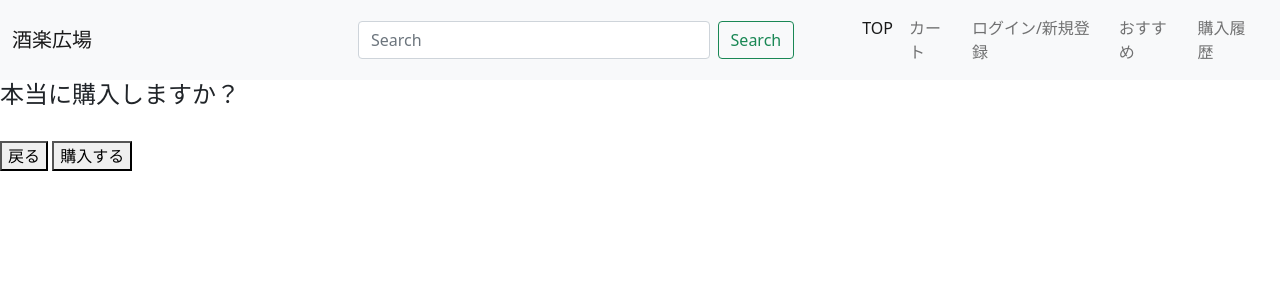
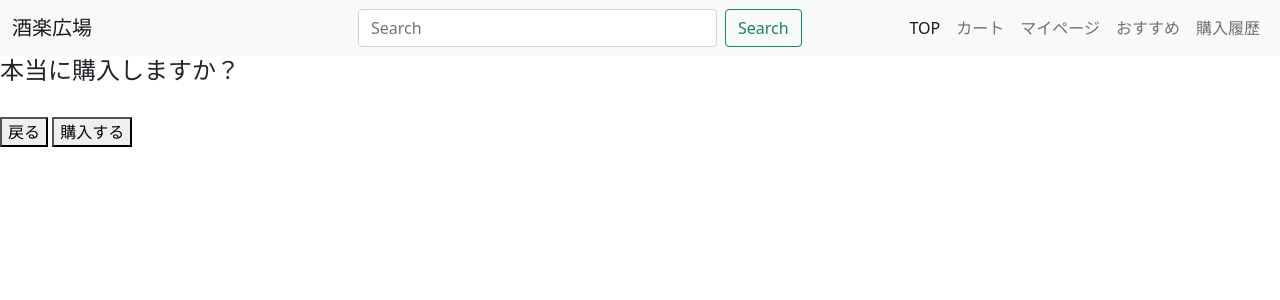
Before and after one commit to SUSHI600/Kanpai-shoukai, a PHP site: page /buyconfilm.php in a window 1280 px wide. Shown: the top 300 px of the page. Run offline with PHP 8.4, Linux system fonts and the light colour scheme.

Commit message:
Update header.php

```diff
--- a/header.php
+++ b/header.php
@@ -23,7 +23,7 @@
           <div class="navbar-nav">
               <a class="nav-link active" aria-current="page" href="toppage.php">TOP</a>
               <a class="nav-link" aria-current="page" href="frame5.php">カート</a>
-              <a class="nav-link" aria-current="page" href="login-input.php">ログイン/新規登録</a>
+              <a class="nav-link" aria-current="page" href="mypage.php">マイページ</a>
               <a class="nav-link" aria-current="page" href="recombeer.php">おすすめ</a>
               <a class="nav-link" aria-current="page" href="buyhistory.php">購入履歴</a>
           </div>
```
